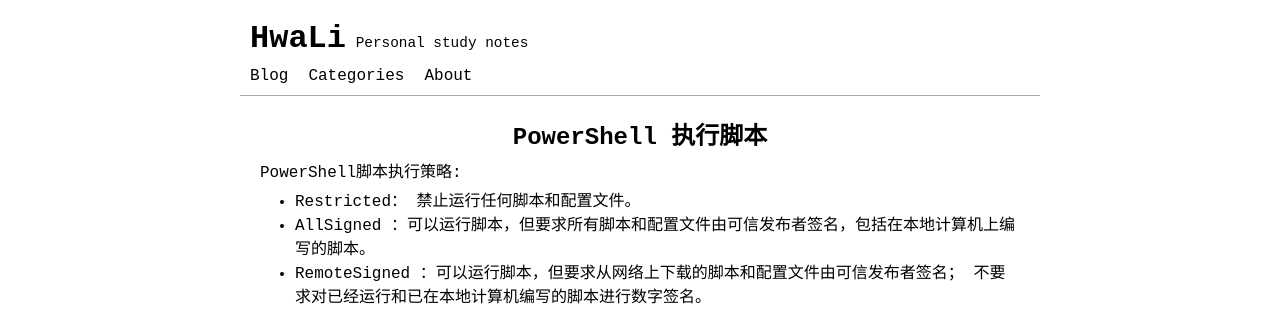
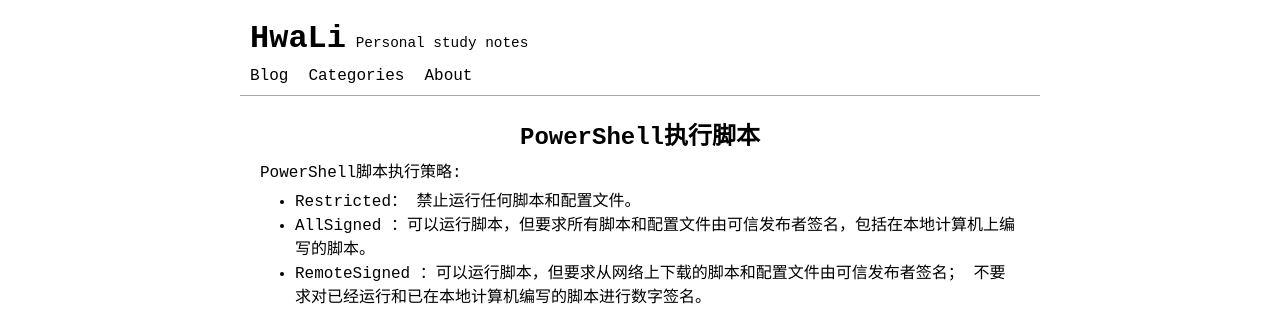
Before and after one commit to hualiy/hualiy.github.io, a Jekyll site: the page built from _posts/Windows/2021-05-05-powershell-script.md, in a window 1280 px wide. Shown: the top 310 px of the page. Built offline with Jekyll 4.4.1, drawn with Linux system fonts in a browser that asks for light colours; comment, search, counter and statistics services are not loaded.

```diff
--- a/_posts/Windows/2021-05-05-powershell-script.md
+++ b/_posts/Windows/2021-05-05-powershell-script.md
@@ -1,6 +1,6 @@
 ---
 layout: post
-title: PowerShell 执行脚本
+title: PowerShell执行脚本
 date: 2021-05-05
 categories: [windows]
 tags: [windows,PowerShell]
```
